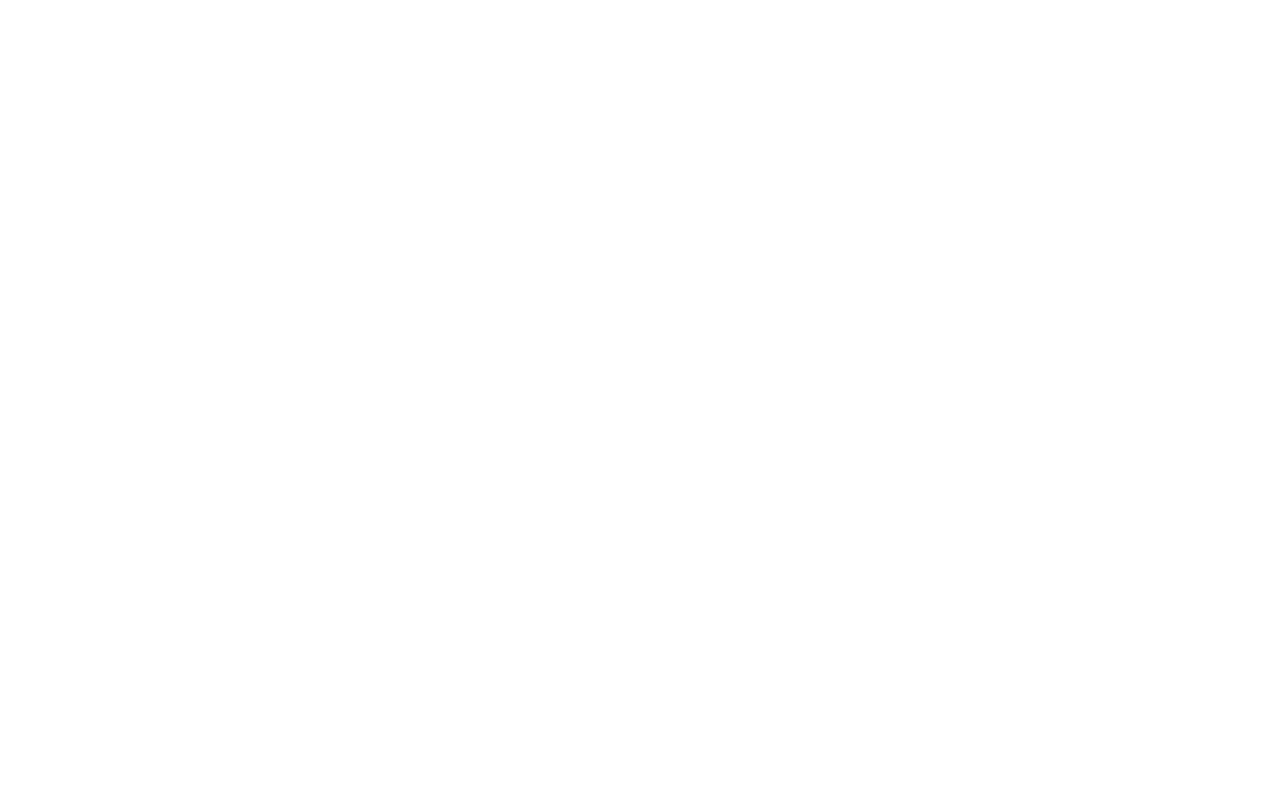
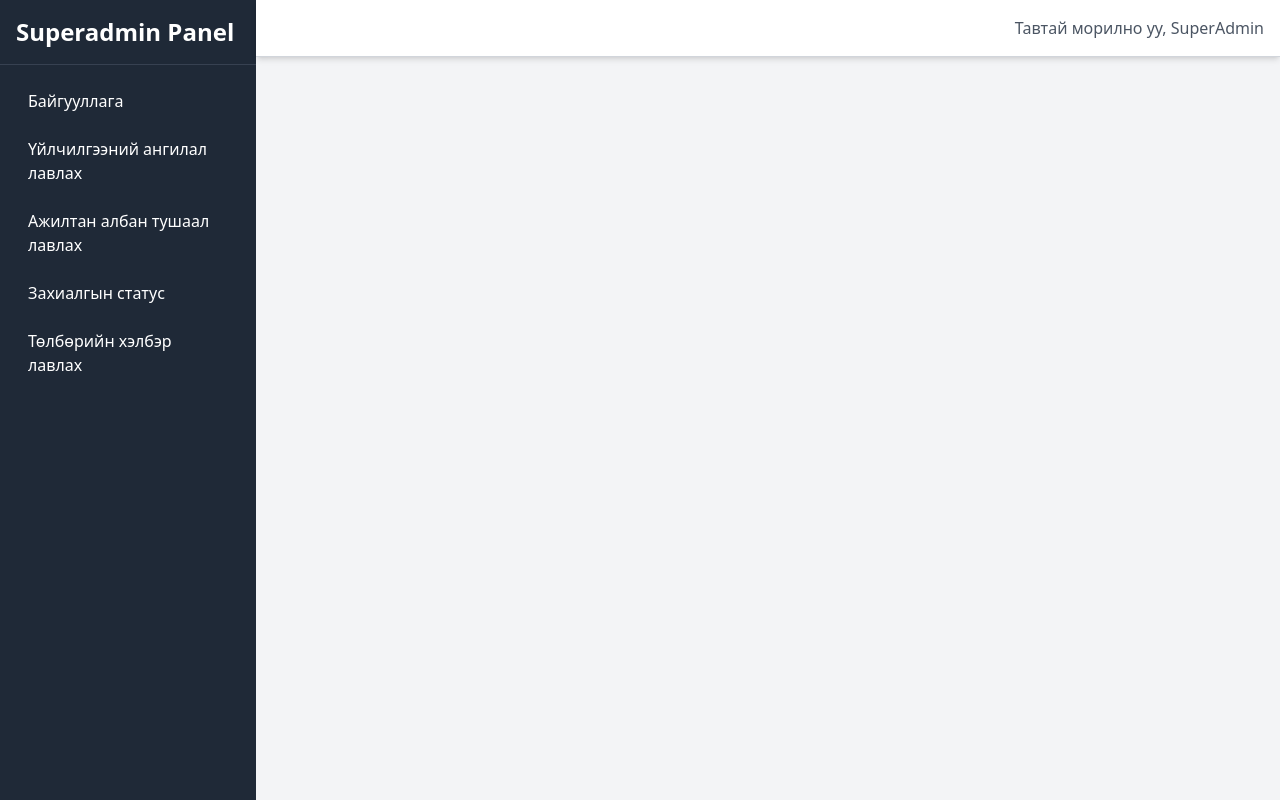
Before and after one commit to reizaqt/hugjuulelt, a React (Create React App) app in the folder frontend/: page /superadmin in a window 1280 px wide. Before the commit this address had no page. Built offline with nearby package versions, Linux system fonts and the light colour scheme.

Commit message:
"superadmind navbar nemsen"

```diff
--- a/frontend/src/App.tsx
+++ b/frontend/src/App.tsx
@@ -2,6 +2,8 @@
 import { BrowserRouter as Router, Routes, Route } from "react-router-dom";
 import Login from "./pages/auth/login/login";
 import OrgTable from "./pages/superadmin/organization/orgTable";
+import ServiceCategoryPage from "./pages/superadmin/service/serviceCategoryPage";
+import SuperAdminLayout from "./pages/superadmin/components/superAdminLayout";
 const Home: React.FC = () => {
   return (
     <div>
@@ -16,7 +18,11 @@
       <Routes>
         <Route path="/" element={<Login />} />
         <Route path="/home" element={<Home />} />
-        <Route path="/superadmin-orgcrud" element={<OrgTable />} />
+
+        <Route path="/superadmin" element={<SuperAdminLayout />}>
+        <Route path="organization" element={<OrgTable />} />
+        <Route path="service-category" element={<ServiceCategoryPage />} />
+      </Route>
       </Routes>
     </Router>
   );
--- /dev/null
+++ b/frontend/src/pages/superadmin/components/superAdminLayout.tsx
@@ -0,0 +1,64 @@
+import React, { ReactNode } from "react";
+import { Link, Outlet } from "react-router-dom";
+
+interface Props {
+  children?: ReactNode;
+}
+
+const SuperAdminLayout: React.FC<Props> = ({ children }) => {
+  return (
+    <div className="flex min-h-screen">
+      <aside className="w-64 bg-gray-800 text-white flex flex-col">
+        <div className="p-4 text-2xl font-bold border-b border-gray-700">
+        Superadmin Panel
+        </div>
+        <nav className="flex-1 p-4 space-y-2">
+          <Link
+            to="/superadmin/organization"
+            className="block px-3 py-2 rounded hover:bg-gray-700"
+          >
+            Байгууллага
+          </Link>
+          <Link
+            to="/superadmin/service-category"
+            className="block px-3 py-2 rounded hover:bg-gray-700"
+          >
+            Үйлчилгээний ангилал лавлах
+          </Link>
+          <Link
+            to="/superadmin/position"
+            className="block px-3 py-2 rounded hover:bg-gray-700"
+          >
+            Ажилтан албан тушаал лавлах
+          </Link>
+          <Link
+            to="/superadmin/appointment-status"
+            className="block px-3 py-2 rounded hover:bg-gray-700"
+          >
+            Захиалгын статус
+          </Link>
+          <Link
+            to="/superadmin/payment-method"
+            className="block px-3 py-2 rounded hover:bg-gray-700"
+          >
+            Төлбөрийн хэлбэр лавлах
+          </Link>
+        </nav>
+      </aside>
+
+      <div className="flex-1 bg-gray-100">
+        {/* Header */}
+        <header className="bg-white shadow-md p-4 border-b border-gray-300 flex justify-between items-center">
+          <h1 className="text-xl font-semibold"></h1>
+          <div className="text-gray-600">Тавтай морилно уу, SuperAdmin</div>
+        </header>
+
+
+        {/* Page content */}
+        <main className="p-4">{children || <Outlet />}</main>
+      </div>
+    </div>
+  );
+};
+
+export default SuperAdminLayout;
```
